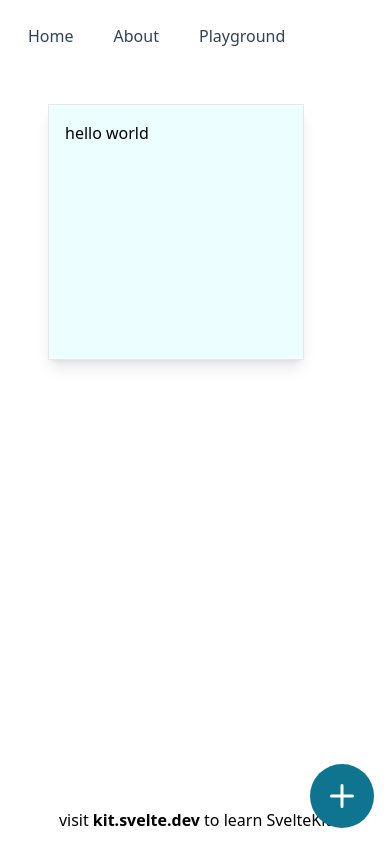
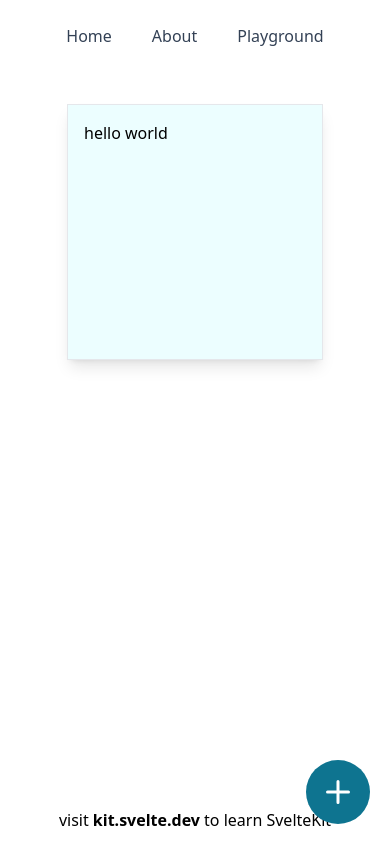
Before and after one commit to dejanvasic85/notes, a SvelteKit app: page /playground in a window 390 px wide. Built offline with nearby package versions, Linux system fonts and the light colour scheme.

Commit message:
Bunch of UI improvements

```diff
--- a/src/components/Board.svelte
+++ b/src/components/Board.svelte
@@ -10,9 +10,10 @@
 	}
 </script>
 
-<div class="flex p-8 gap-8 flex-wrap">
+<div class="flex justify-center p-8 gap-8 flex-wrap">
 	<slot />
-	<div class="absolute bottom-4 right-4">
+	<div class="fixed bottom-0 w-full focus:outline-none">
+		<div class="my-5 mx-5 float-right">
 			<Button on:click={handleClick}>
 				<svg
 					viewBox="0 0 16 16"
@@ -30,3 +31,4 @@
 			</Button>
 		</div>
 	</div>
+</div>
--- a/src/components/Note.svelte
+++ b/src/components/Note.svelte
@@ -4,6 +4,6 @@
 
 <div
 	contenteditable="true"
-	class="w-64 h-64 border p-4 bg-cyan-50 shadow-lg"
+	class="w-64 min-h-64 border p-4 bg-cyan-50 shadow-lg"
 	bind:innerHTML={text}
 />
--- a/src/routes/Header.svelte
+++ b/src/routes/Header.svelte
@@ -3,7 +3,7 @@
 </script>
 
 <header class="container mx-auto px-4">
-	<nav class="flex sm:justify-center space-x-4 pt-4">
+	<nav class="flex justify-center space-x-4 pt-4">
 		<a
 			class="rounded-lg px-3 py-2 text-slate-700 font-medium hover:bg-slate-100 hover:text-slate-900"
 			href="/"
--- a/src/routes/playground/+page.svelte
+++ b/src/routes/playground/+page.svelte
@@ -9,7 +9,8 @@
 	];
 
 	function handleCreateNote() {
-		notes = [...notes, { text: 'hello world' }];
+		const length = notes.length;
+		notes = [...notes, { text: `hello world ${length}` }];
 	}
 </script>
 
--- a/tailwind.config.js
+++ b/tailwind.config.js
@@ -2,7 +2,11 @@
 export default {
 	content: ['./src/**/*.{html,js,svelte,ts}'],
 	theme: {
-		extend: {}
+		extend: {
+			minHeight: (theme) => ({
+				...theme('spacing')
+			})
+		}
 	},
 	plugins: []
 };
```
Lines whose indentation alone changed are shown as unchanged.
